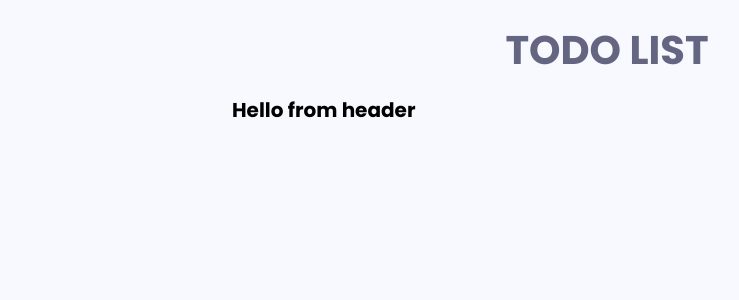
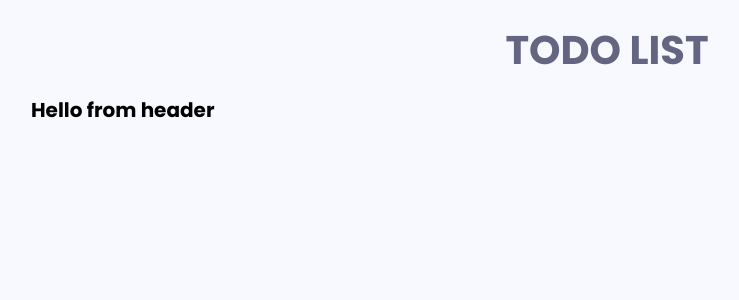
Before and after one commit to michoti/React_todo, a React (Create React App) app: page / in a window 1280 px wide. Shown: the top 300 px of the page, without its empty margins (33-772 px from the left). Built offline with nearby package versions, Linux system fonts and the light colour scheme.

Commit message:
modified

```diff
--- a/package.json
+++ b/package.json
@@ -10,7 +10,7 @@
     "react": "^18.2.0",
     "react-dom": "^18.2.0",
     "react-scripts": "5.0.1",
-    "sass": "^1.54.0",
+    "styled-components": "^5.3.5",
     "web-vitals": "^2.1.4"
   },
   "scripts": {
--- a/src/App.js
+++ b/src/App.js
@@ -1,18 +1,21 @@
 import React from 'react'
 import AppHeader from './components/AppHeader';
 import PageTitle from './components/PageTitle';
-import style from './styles/modules/app.module.scss';
+import { GlobalStyles } from './style/Global';
+import { AppModule } from './style/modules/app.style';
 
 const App = () => {
   return (
-    <div className="container">
-        <PageTitle>TODO LIST</PageTitle>
-        <div className={style.app__wrapper}>
-          <AppHeader />
-        </div>
-    </div>
-
-  )
+		<>
+			<GlobalStyles />
+			<div className="container">
+				<PageTitle>TODO LIST</PageTitle>
+				<AppModule>
+					<AppHeader />
+				</AppModule>
+			</div>
+		</>
+  );
 }
 
 export default App
--- a/src/components/PageTitle.js
+++ b/src/components/PageTitle.js
@@ -1,8 +1,8 @@
-import style from '../styles/modules/title.module.scss';
+import '../style/modules/title.css'
 
 const PageTitle = ({children}) => {
   return (
-        <h1 className={style.title}>{children}</h1>
+        <h1 className='title'>{children}</h1>
   )
 }
 
--- a/src/index.js
+++ b/src/index.js
@@ -1,7 +1,6 @@
 import React from 'react';
 import ReactDOM from 'react-dom';
 import App from './App';
-import './styles/GlobalStyles.css';
 import '@fontsource/poppins';
 import "@fontsource/poppins/500.css";
 import "@fontsource/poppins/600.css";
--- /dev/null
+++ b/src/style/Global.js
@@ -0,0 +1,42 @@
+import { createGlobalStyle } from 'styled-components'
+
+export const GlobalStyles = createGlobalStyle`
+
+*,
+*::after,
+*::before {
+	box-sizing: border-box;
+	margin: 0;
+	padding: 0;
+}
+:root {
+	--primaryPurple: #646ff0;
+	--black-1: #646681;
+	--black-2: #585858;
+	--bg-1: #f8f8ff;
+	--bg-2: #ecedf6;
+	--bg-3: #cccdde;
+	--gray-1: #eee;
+	--gray-2: #dedfe1;
+	--black: black;
+	--white: white;
+}
+html {
+	font-size: 10px;
+}
+body {
+	font-family: 'Poppins', sans-serif;
+	width: 100%;
+	min-height: 100vh;
+	background-color: var(--bg-1);
+}
+* {
+	font-family: 'Poppins', sans-serif;
+}
+.container {
+	width: 90%;
+	max-width: 1200px;
+	margin: 0 auto;
+}
+
+`;
--- /dev/null
+++ b/src/style/modules/app.style.js
@@ -0,0 +1,36 @@
+import styled from "styled-components";
+
+export const AppModule = styled.header`
+	.app__wrapper {
+		max-width: 750px;
+		width: 100%;
+		margin: 0 auto;
+	}
+	.appHeader {
+		display: flex;
+		align-items: center;
+		justify-content: space-between;
+		height: 60px;
+	}
+	.content__wrapper {
+		background-color: var(--bg-2);
+		padding: 2rem;
+		border-radius: 12px;
+		@include smallDeviceSize {
+			padding: 1.5rem;
+		}
+	}
+	.emptyText {
+		// display: inline-block;
+		font-size: 1.6rem;
+		font-weight: 500;
+		color: var(--black-2);
+		text-align: center;
+		margin: 0 auto;
+		padding: 0.5rem 1rem;
+		border-radius: 8px;
+		background-color: var(--gray-2);
+		width: max-content;
+		height: auto;
+	}
+`;
--- /dev/null
+++ b/src/style/modules/title.css
@@ -0,0 +1,13 @@
+.title {
+	display: inline-block;
+	width: 100%;
+	font-family: "Poppins";
+	font-size: 4rem;
+	font-weight: 700;
+	text-transform: uppercase;
+	text-align: center;
+	margin: 0 auto;
+	margin-top: 2rem;
+	margin-bottom: 1.5rem;
+	color: var(--black-1);
+}
```
Also changed, not shown: 1 other file (tests, documents, lock files or other folders).
